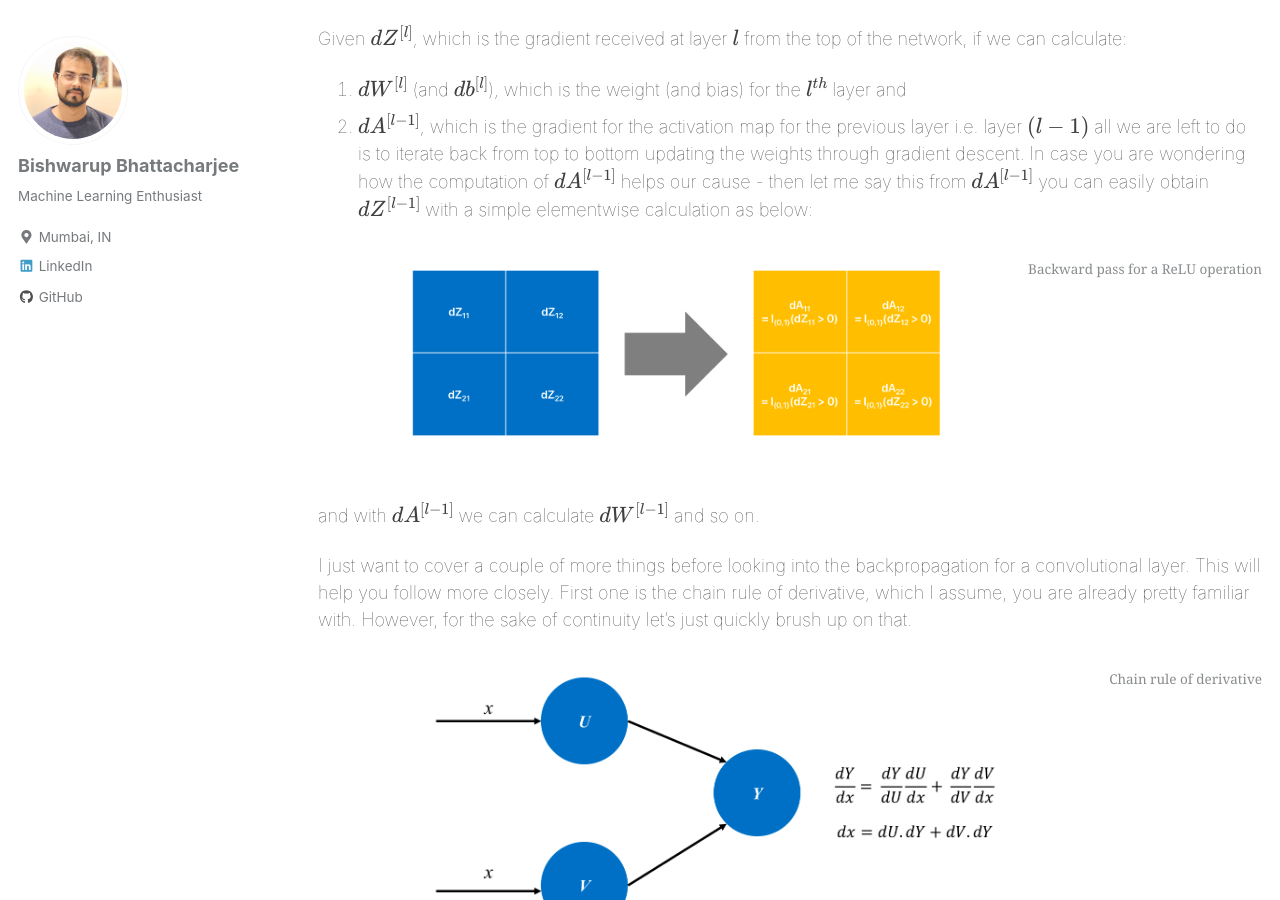
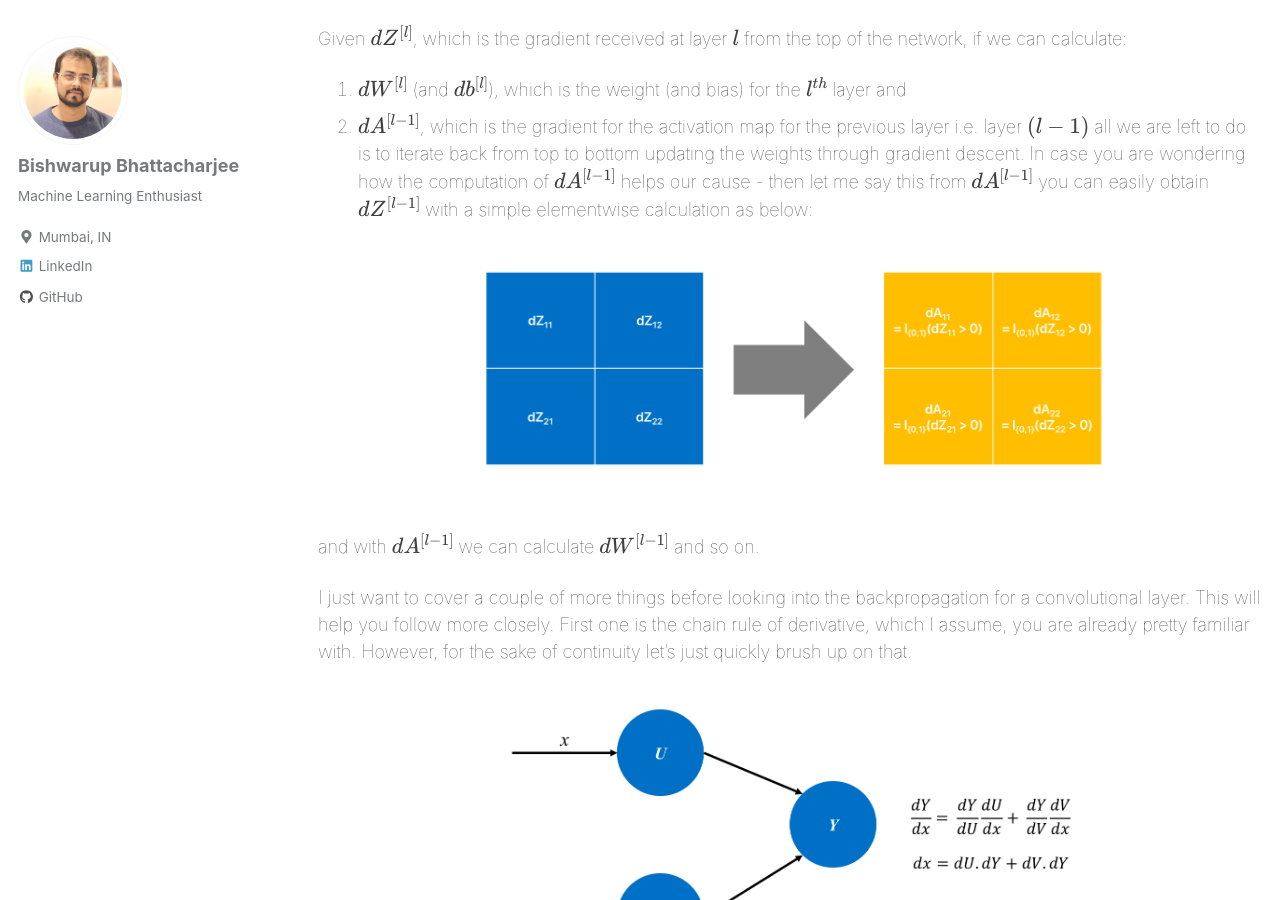
Before and after one commit to bishwarup307/bishwarup307.github.io, a Jekyll site: the page built from _posts/2018-06-09-convbackprop.md, in a window 1280 px wide and 900 px high, scrolled down 3409 px. Built offline with Jekyll 4.4.1, drawn with Linux system fonts in a browser that asks for light colours; nearby versions of some CDN libraries; formulas are drawn with MathJax 3; comment, search, counter and statistics services are not loaded; some of the changed text lies outside the part shown.

Commit message:
adjusting image height and widths

```diff
--- a/_posts/2018-06-09-convbackprop.md
+++ b/_posts/2018-06-09-convbackprop.md
@@ -47,8 +47,8 @@
 all we are left to do is to iterate back from top to bottom updating the weights through gradient descent. In case you are wondering how the computation of $$d{A^{[l - 1]}}$$ helps our cause - then let me say this from $$d{A^{[l - 1]}}$$ you can easily obtain $$d{Z^{[l - 1]}}$$ with a simple elementwise calculation as below:
 
 <figure>
-    <img src="{{ site.url }}{{ site.baseurl }}/images/convbackprop/relu_backprop.png" alt="Backpropagation of a ReLU operation" style="width:600px;" class="align-center">
-    <figcaption>Backward pass for a ReLU operation</figcaption>
+    <img src="{{ site.url }}{{ site.baseurl }}/images/convbackprop/relu_backprop.png" alt="Backpropagation of a ReLU operation" style="width:700px;" class="align-center">
+
 </figure>
 
 and with $$d{A^{[l - 1]}}$$ we can calculate $$d{W^{[l - 1]}}$$ and so on.
@@ -57,7 +57,7 @@
 
 <figure>
     <img src="{{ site.url }}{{ site.baseurl }}/images/convbackprop/chain_rule.png" alt="Chain Rule" style="width:600px;" class="align-center">
-    <figcaption>Chain rule of derivative</figcaption>
+
 </figure>
 
 The takeaway from the above picture is that given the gradient of a function (say $$dY$$), if we want to calculate $$dx$$ - we have to take into consideration all the connections from $${x}$$ to $${Y}$$ and take a sum of all the intermediate derivatives.
@@ -115,7 +115,6 @@
 
 <figure>
     <img src="{{ site.url }}{{ site.baseurl }}/images/convbackprop/dx.png" alt="Gradient of Previous Layer Activation" style="width:700px;" class="align-center">
-    <figcaption>Calculation of dX in terms of dZ</figcaption>
 </figure>
 
 Nothing special so far. Plain simple math. But again take a look at the matrix carefully. Remeber the full convolution still? As it turns out if we rotate the kernel *W* $${180^o}$$ (flip right twice) and perform a full convolution on $$dZ$$, we get the exact same matrix as $$dX$$. That is:
```
